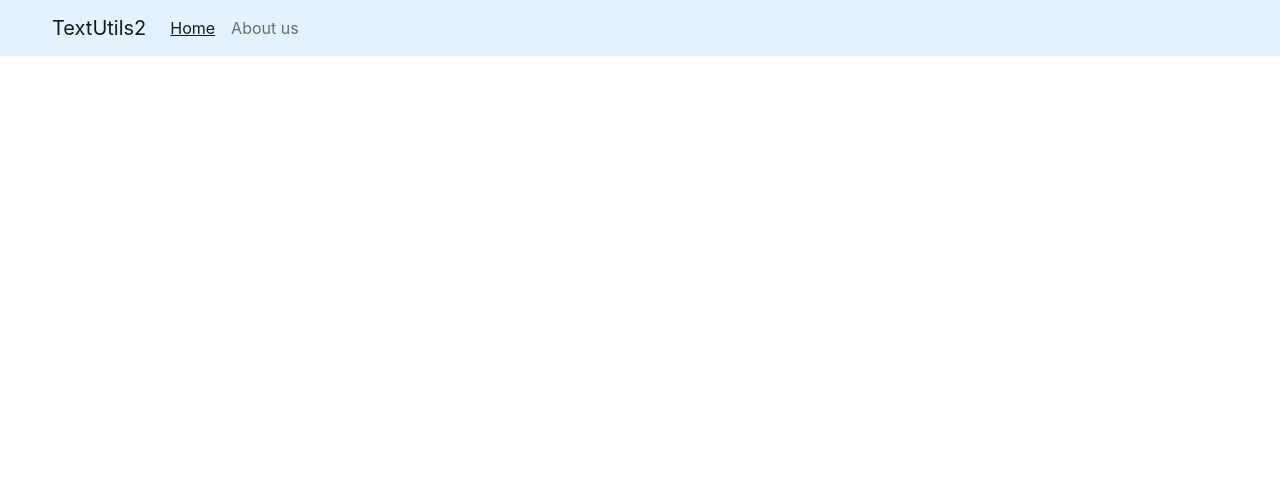
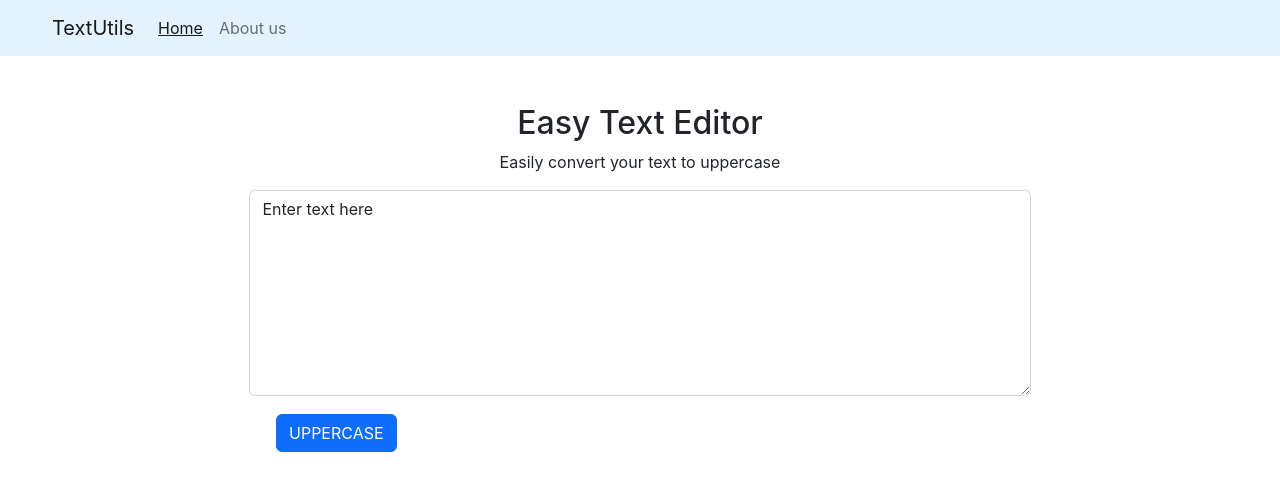
Before and after one commit to shreyasi23/Textutils_React_app, a React (Create React App) app: page / in a window 1280 px wide. Shown: the top 490 px of the page. Built offline with nearby package versions, Linux system fonts and the light colour scheme.

Commit message:
added convert text to uppercase

```diff
--- a/src/App.js
+++ b/src/App.js
@@ -2,13 +2,17 @@
 /* eslint-disable jsx-a11y/anchor-is-valid */
 import './App.css';
 import Navbar from './components/Navbar';
+import TextBox from './components/TextBox';
 
 function App() {
   return (
     <>
-      <Navbar title = "TextUtils2" aboutText = "About us"/>
+      <Navbar title = "TextUtils" aboutText = "About us"/>
       {/* <Navbar/> */}
       {/* <Navbar aboutText = "About us"/> */}
+      <div className = "container my-3">
+      <TextBox heading = "Easy Text Editor"/>
+      </div>
     </>
   );
 }
--- a/src/components/Navbar.js
+++ b/src/components/Navbar.js
@@ -28,7 +28,7 @@ Navbar.propTypes = {
     aboutText : PropTypes.string.isRequired
 }
 
-// Navbar.defaultProps = {
-//     title : "Set title here",
-//     aboutText : "About text here"
-// }
+Navbar.defaultProps = {
+    title : "Set title here",
+    aboutText : "About text here"
+}
--- /dev/null
+++ b/src/components/TextBox.js
@@ -0,0 +1,24 @@
+import React, {useState} from 'react'
+
+export default function TextBox(props){
+    const[text, setText] = useState("Enter text here");
+
+    const handleUppercase = (event) =>{
+        console.log("clicked on convert to uppercase button");
+        let updateText = text.toUpperCase();
+        setText(updateText);
+    }
+
+    const handleOnChange = (event) =>{
+        console.log("I am handling on change event to change the state of the text box");
+        setText(event.target.value);
+    }
+    return(
+        <div className="mb-3">
+            <h2>{props.heading}</h2>
+            <p>Easily convert your text to uppercase</p>
+            <textarea className="form-control" id="exampleFormControlTextarea1" value = {text} onChange = {handleOnChange} rows="8"></textarea>
+            <button className = "btn btn-primary" id = "up_btn" onClick = {handleUppercase}>UPPERCASE</button>
+        </div>
+    )
+}
--- a/src/index.css
+++ b/src/index.css
@@ -30,3 +30,37 @@ code {
   text-decoration-line: underline;
   /* line-height: 1; */
 }
+
+.form-control {
+  display: block;
+  width: 70%;
+  padding: 0.375rem 0.75rem;
+  font-size: 1rem;
+  font-weight: 400;
+  line-height: 1.5;
+  color: #212529;
+  background-color: #fff;
+  background-clip: padding-box;
+  border: 1px solid #ced4da;
+  -webkit-appearance: none;
+  -moz-appearance: none;
+  appearance: none;
+  border-radius: 0.375rem;
+  transition: border-color .15s ease-in-out,box-shadow .15s ease-in-out;
+  margin: auto;
+}
+
+.my-3 {
+  margin-top: 3rem!important;
+  margin-bottom: 1rem!important;
+}
+
+h2, p{
+  text-align:center;
+}
+
+#up_btn{
+  position: relative;
+  top: 18px;
+  left: 194px;
+}
```
